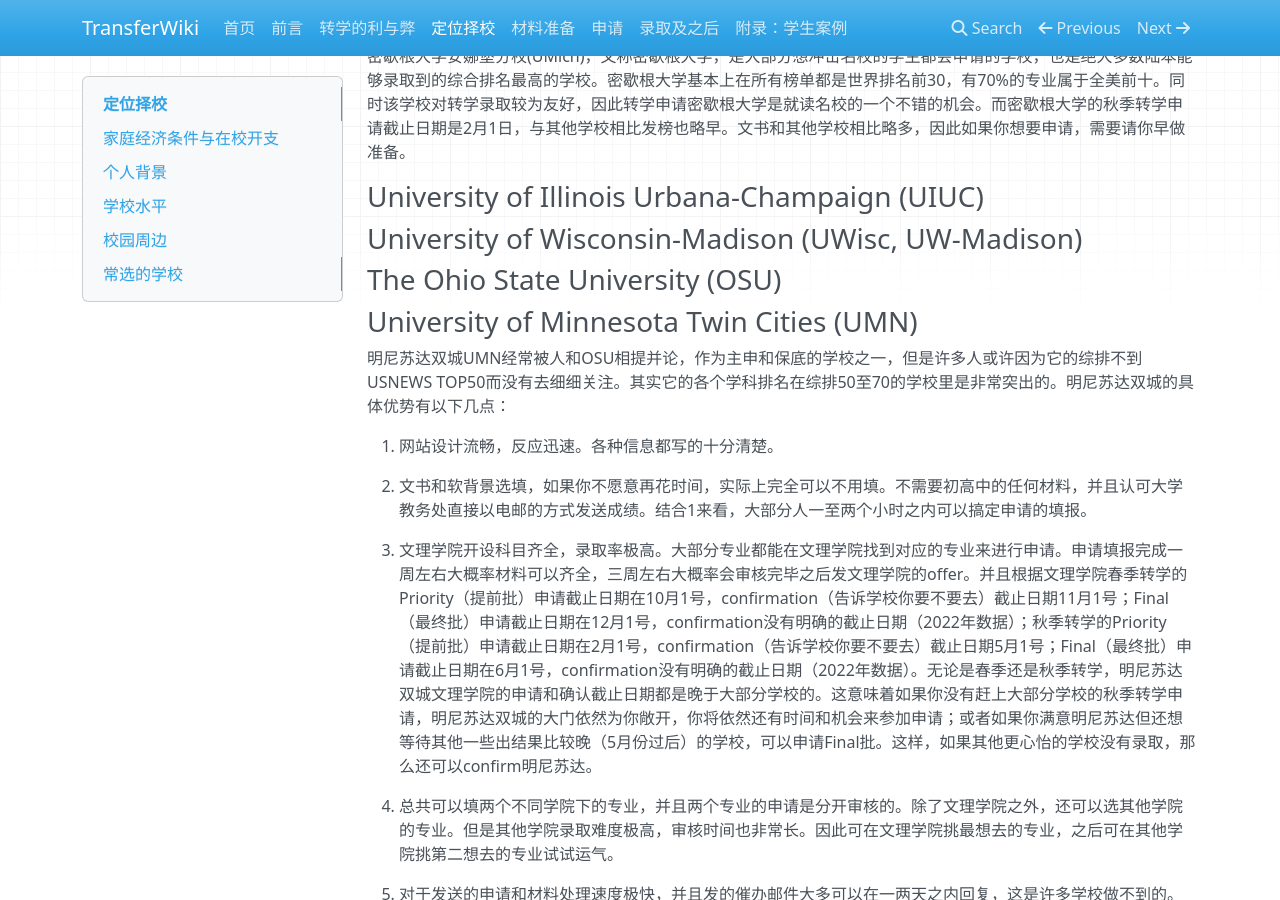
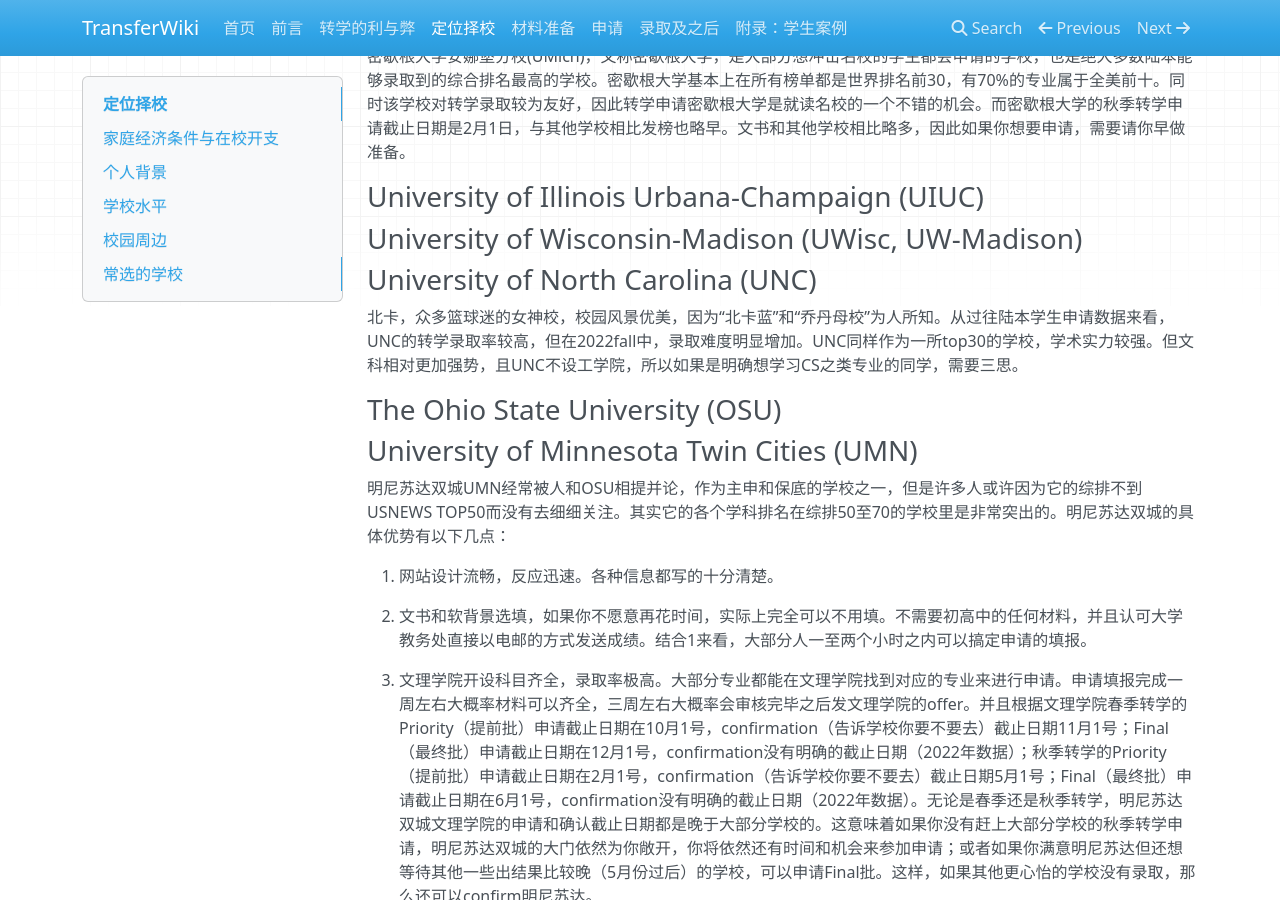
Before and after one commit to SihanXU/TransferWiki, an MkDocs documentation site: the page built from docs/school.md, in a window 1280 px wide and 900 px high, scrolled down 600 px. Built offline with MkDocs 1.6.1, drawn with Linux system fonts in a browser that asks for light colours; nearby versions of some CDN libraries.

Commit message:
Update school.md

```diff
--- a/docs/school.md
+++ b/docs/school.md
@@ -28,6 +28,9 @@
 
 ### University of Wisconsin-Madison (UWisc, UW-Madison)
 
+### University of North Carolina (UNC)
+北卡，众多篮球迷的女神校，校园风景优美，因为“北卡蓝”和“乔丹母校”为人所知。从过往陆本学生申请数据来看，UNC的转学录取率较高，但在2022fall中，录取难度明显增加。UNC同样作为一所top30的学校，学术实力较强。但文科相对更加强势，且UNC不设工学院，所以如果是明确想学习CS之类专业的同学，需要三思。
+
 ### The Ohio State University (OSU)
 
 ### University of Minnesota Twin Cities (UMN)
```
